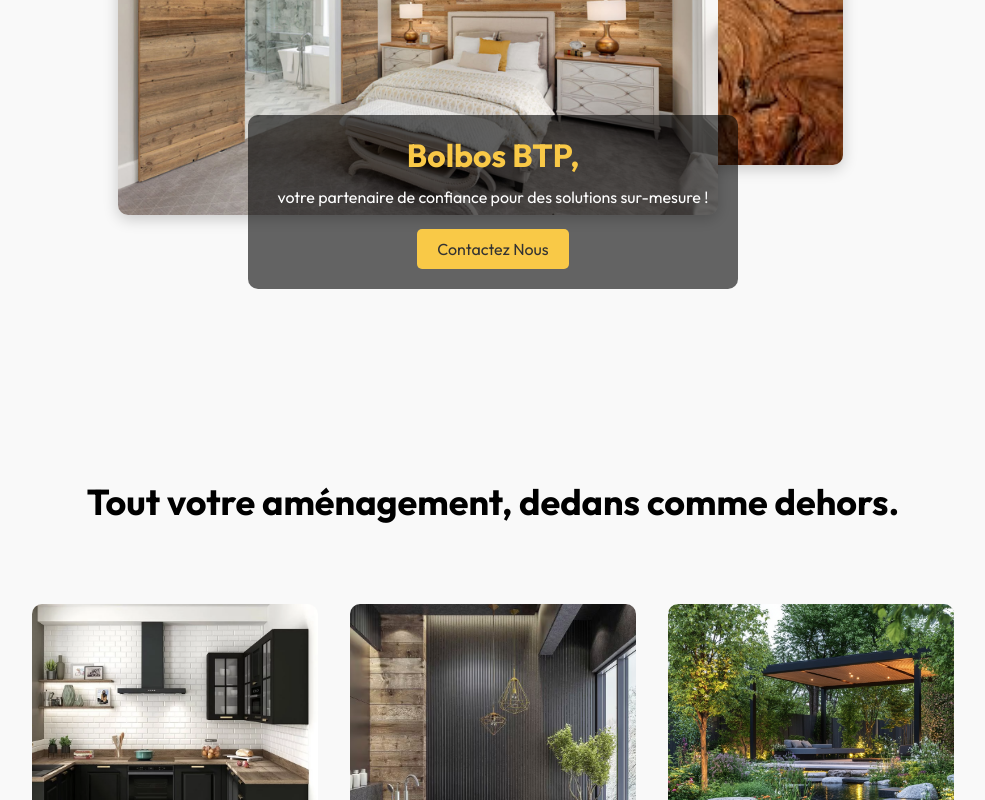
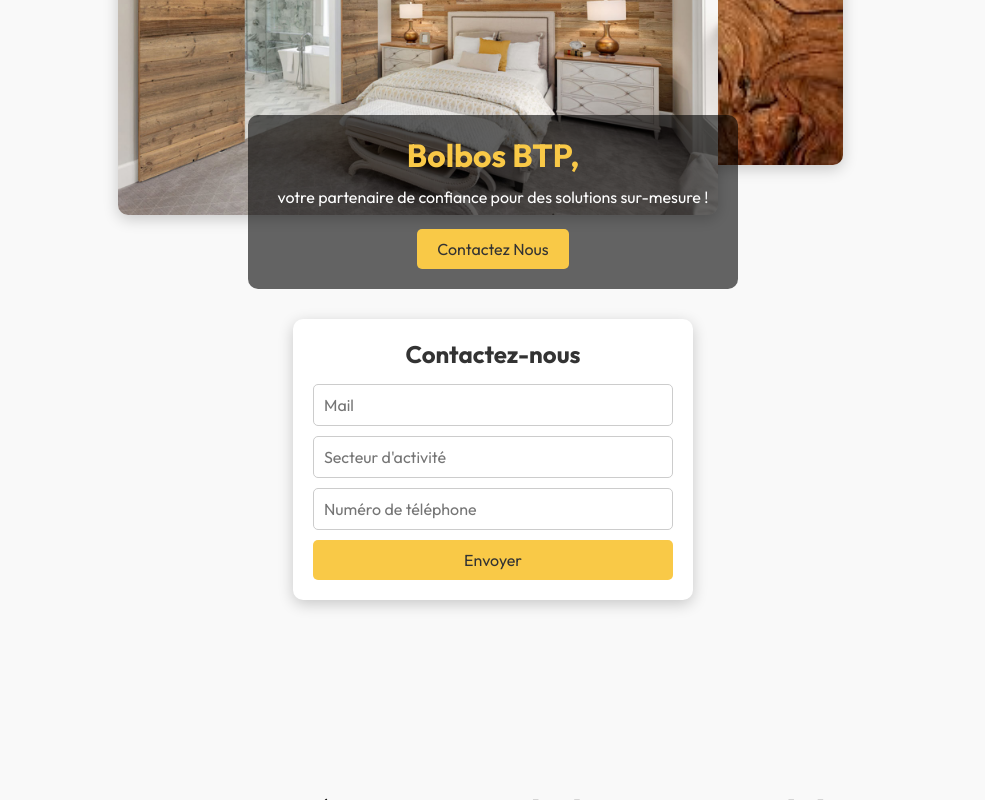
Before and after one commit to NarcisLucas31/bolbosBTP, a React (Vite) app: page / in a window 1280 px wide. Shown: the part 385-1185 px from the top of the page, without its empty margins (147-1132 px from the left). Built offline with nearby package versions, Linux system fonts and the light colour scheme.

Commit message:
pas grand chose

```diff
--- a/src/components/contact/Contact.jsx
+++ b/src/components/contact/Contact.jsx
@@ -11,7 +11,7 @@ const Contact = () => {
     setResult("Sending....");
     const formData = new FormData(event.target);
 
-    formData.append("access_key", "e52d7628-0e4c-4fca-95c8-1b0019780b5e");
+    formData.append("access_key", "f60a3fe9-7012-4466-8166-a91d6beed629");
 
     const response = await fetch("https://api.web3forms.com/submit", {
       method: "POST",
--- a/src/components/hero/Hero.css
+++ b/src/components/hero/Hero.css
@@ -1,4 +1,4 @@
-/* Conteneur principal avec des marges pour centrer */
+/* Hero.css */
 .hero {
   position: relative;
   width: 100%;
@@ -24,9 +24,9 @@
 /* Styles pour les images l'une au-dessus de l'autre */
 .hero-image {
   display: flex;
-  flex-direction: column; /* Empile les images verticalement */
+  flex-direction: column;
   align-items: center;
-  gap: 10px; /* Espace entre les images */
+  gap: 10px;
 }
 
 .main-image {
@@ -87,6 +87,53 @@
   background-color: #d8a536;
 }
 
+/* Nouveau style pour la section contact */
+.hero-contact {
+  margin-top: 30px;
+  background: #fff;
+  border-radius: 10px;
+  box-shadow: 0 4px 15px rgba(0, 0, 0, 0.2);
+  padding: 20px;
+  max-width: 400px;
+  width: 100%;
+  text-align: left;
+}
+
+.hero-contact h3 {
+  font-size: 1.5rem;
+  color: #333;
+  margin-bottom: 15px;
+  text-align: center;
+}
+
+.hero-contact form {
+  display: flex;
+  flex-direction: column;
+  gap: 10px;
+}
+
+.hero-contact input {
+  padding: 10px;
+  font-size: 1rem;
+  border: 1px solid #ccc;
+  border-radius: 5px;
+}
+
+.hero-contact button {
+  padding: 10px;
+  font-size: 1rem;
+  background-color: #f9c947;
+  color: #333;
+  border: none;
+  border-radius: 5px;
+  cursor: pointer;
+  transition: background-color 0.3s ease;
+}
+
+.hero-contact button:hover {
+  background-color: #d8a536;
+}
+
 @media (max-width: 500px) {
   .hero {
     padding: 100px 10px;
@@ -108,10 +155,15 @@
   .main-image {
     display: none; /* Cache l'image secondaire sur mobile */
   }
+
   .secondary-image {
-    max-width: 100%;
-    margin: 0 auto; /* Centre l'image secondaire */
-    margin-top: 20px;
+    top: 0;
+    left: 0;
+    width: 100%;
+    height: 100%;
+    object-fit: cover; /* S'assure que l'image couvre tout l'écran sans déformation */
+    filter: brightness(0.7); /* Applique un effet sombre à l'image */
+    transform-origin: center; /* Définit le point central pour le dézoom */
   }
 
   .hero-overlay {
--- a/src/components/hero/Hero.jsx
+++ b/src/components/hero/Hero.jsx
@@ -1,3 +1,4 @@
+// Hero.js
 import React from "react";
 import "./Hero.css";
 import bois from "../../assets/bois.jpg";
@@ -5,6 +6,26 @@ import salonhero from "../../assets/salonhero.jpg";
 import { Link } from "react-router-dom";
 
 const Hero = () => {
+  const onSubmit = async (event) => {
+    event.preventDefault();
+    const formData = new FormData(event.target);
+
+    formData.append("access_key", "f60a3fe9-7012-4466-8166-a91d6beed629");
+
+    const response = await fetch("https://api.web3forms.com/submit", {
+      method: "POST",
+      body: formData,
+    });
+
+    const data = await response.json();
+
+    if (data.success) {
+      alert("Votre demande a été envoyée avec succès !");
+    } else {
+      alert("Une erreur est survenue. Veuillez réessayer.");
+    }
+  };
+
   return (
     <div className="hero">
       <div className="hero-content">
@@ -27,6 +48,25 @@ const Hero = () => {
             <Link to="/contact">Contactez Nous</Link>
           </button>
         </div>
+        <div className="hero-contact">
+          <h3>Contactez-nous</h3>
+          <form onSubmit={onSubmit}>
+            <input type="email" name="email" placeholder="Mail" required />
+            <input
+              type="text"
+              name="secteur"
+              placeholder="Secteur d'activité"
+              required
+            />
+            <input
+              type="tel"
+              name="telephone"
+              placeholder="Numéro de téléphone"
+              required
+            />
+            <button type="submit">Envoyer</button>
+          </form>
+        </div>
       </div>
     </div>
   );
--- a/src/components/heroback/Heroback.css
+++ b/src/components/heroback/Heroback.css
@@ -27,7 +27,7 @@
 }
 
 /* -------- Styles pour écrans de téléphone -------- */
-@media (max-width: 768px) {
+@media (max-width: 500px) {
   .hero-overlay {
     padding: 20px 15px;
     border-radius: 8px;
```
